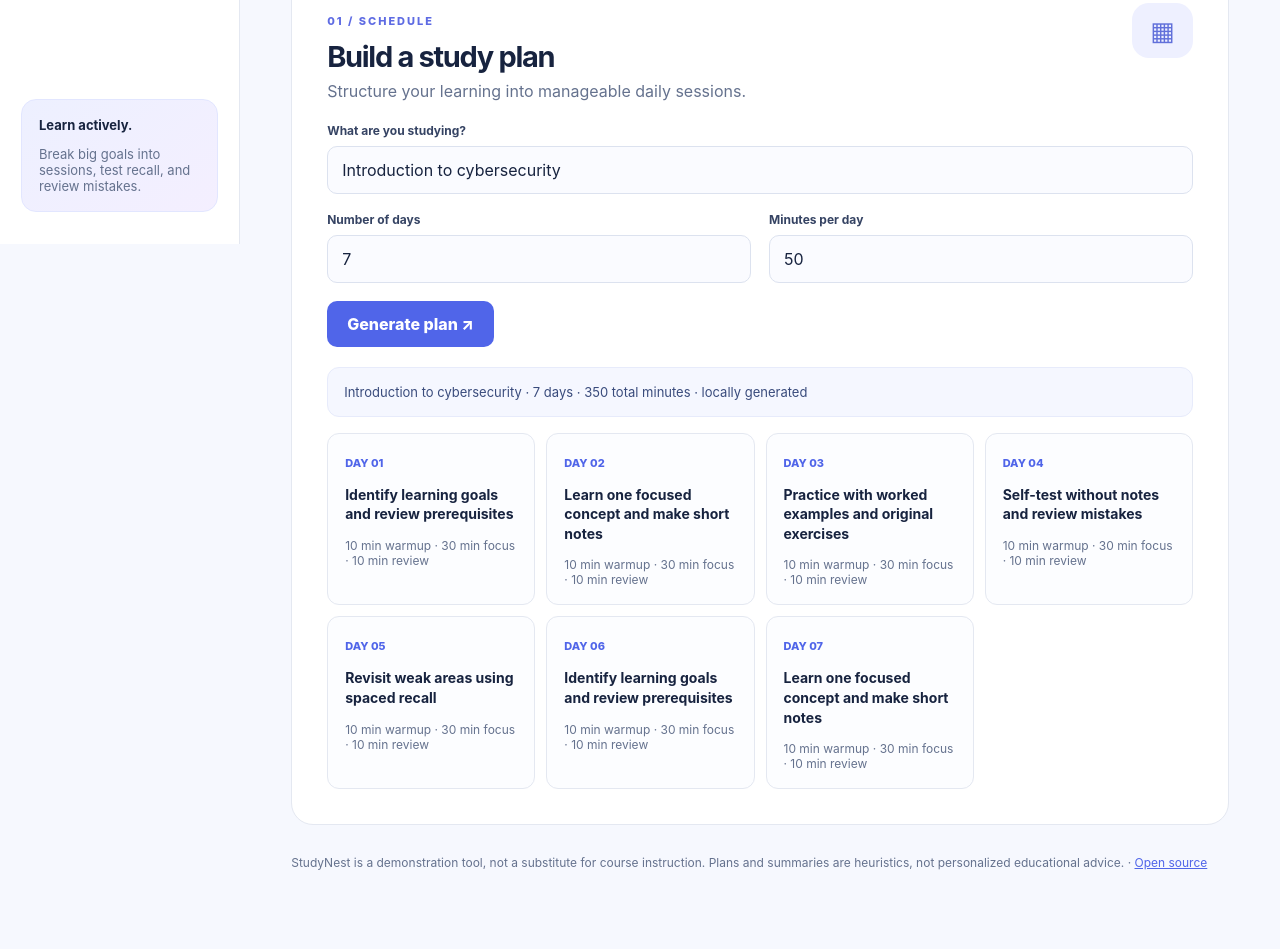
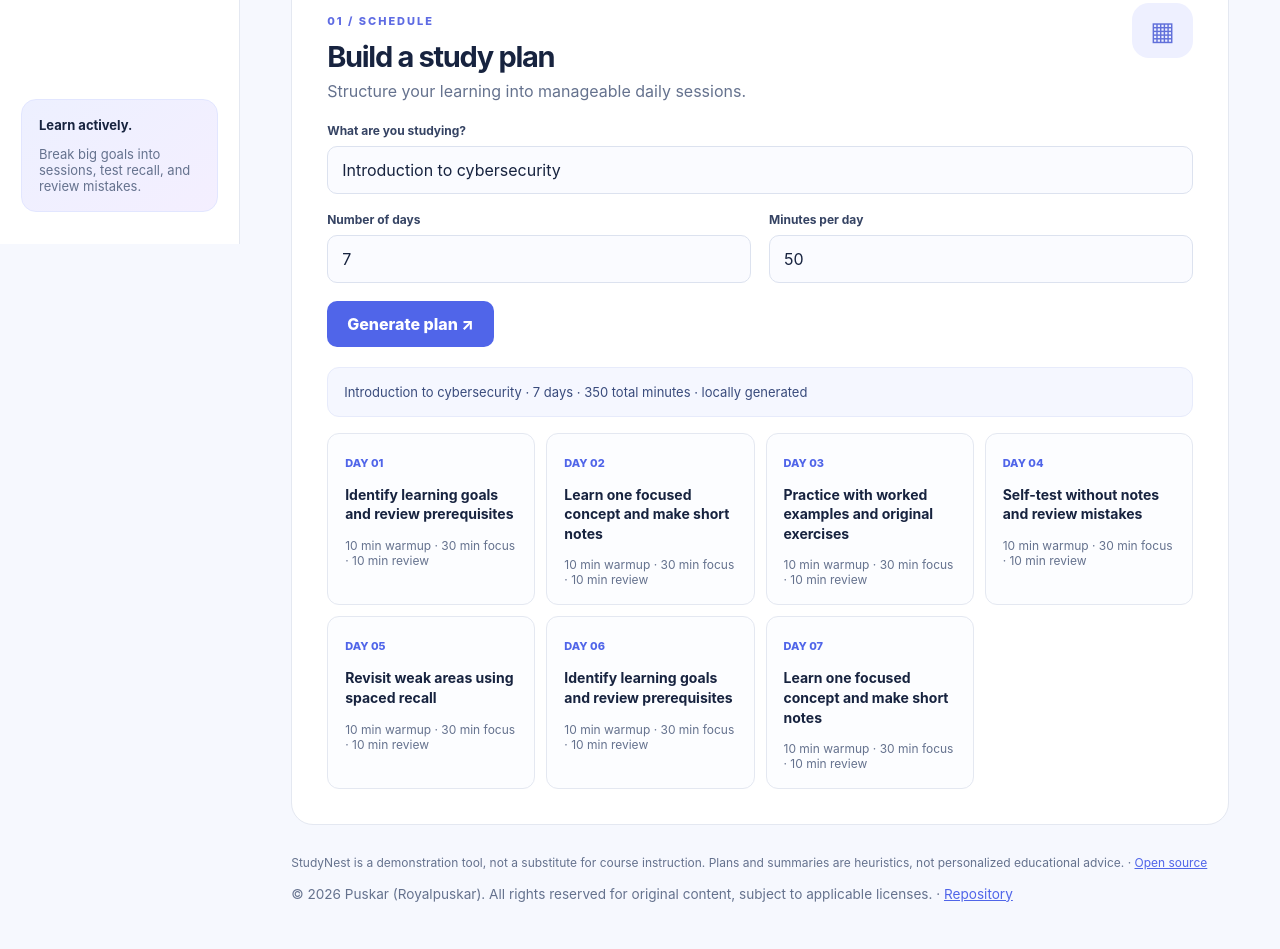
Before and after one commit to Royalpuskar/ai-student-assistant, a website with bundled scripts: page index.html in a window 1280 px wide. Shown: the part 556-1505 px from the top of the page. Before the commit the page ends 1456 px from the top, so only its background shows below. Built offline with nearby package versions, Linux system fonts and the light colour scheme.

Commit message:
Add Puskar footer attribution and large-display presentation styles

```diff
--- a/index.html
+++ b/index.html
@@ -7,5 +7,5 @@
 <section class="tool" id="planner-view"><div class="tool-heading"><div><p class="eyebrow">01 / SCHEDULE</p><h2>Build a study plan</h2><p>Structure your learning into manageable daily sessions.</p></div><span class="tool-icon">▦</span></div><form id="plan-form" class="form"><div class="field wide"><label for="subject">What are you studying?</label><input id="subject" required maxlength="80" value="Introduction to cybersecurity" placeholder="e.g. Database systems"></div><div class="field"><label for="days">Number of days</label><input id="days" type="number" min="1" max="14" value="7" required></div><div class="field"><label for="minutes">Minutes per day</label><input id="minutes" type="number" min="15" max="240" value="50" required></div><button class="primary" type="submit">Generate plan <span aria-hidden="true">↗</span></button></form><div id="plan-summary" class="output" role="status" aria-live="polite"></div><div id="plan-results" class="schedule"></div></section>
 <section class="tool hidden" id="notes-view"><div class="tool-heading"><div><p class="eyebrow">02 / NOTES</p><h2>Review your own notes</h2><p>Get a short extract and recurring keywords, without uploading text.</p></div><span class="tool-icon">▤</span></div><form id="notes-form"><label for="notes">Paste lecture or reading notes</label><textarea id="notes" rows="9" maxlength="8000" placeholder="Paste a paragraph of your notes here..." required></textarea><div class="toolbar"><button class="primary" type="submit">Extract key points ↗</button><button id="sample-notes" class="secondary" type="button">Load an example</button></div></form><div id="notes-result" class="output" role="status" aria-live="polite"></div></section>
 <section class="tool hidden" id="helper-view"><div class="tool-heading"><div><p class="eyebrow">03 / STUDY HELPER</p><h2>Ask a study question</h2><p>A transparent, rules-based guide for common study workflows — not a live chatbot AI.</p></div><span class="tool-icon">◌</span></div><div id="chat-log" class="chat-log" aria-live="polite"><div class="bubble bot">Hello! Ask how to prepare for an exam, or explore the study planner and notes studio.</div></div><form id="chat-form" class="chat-form"><label for="chat-input">Your question</label><div class="chat-row"><input id="chat-input" required maxlength="3000" placeholder="How should I study for an exam?"><button class="primary" type="submit">Send</button></div></form></section>
-<footer>StudyNest is a demonstration tool, not a substitute for course instruction. Plans and summaries are heuristics, not personalized educational advice. · <a href="https://github.com/Royalpuskar/ai-student-assistant">Open source</a></footer>
+<footer>StudyNest is a demonstration tool, not a substitute for course instruction. Plans and summaries are heuristics, not personalized educational advice. · <a href="https://github.com/Royalpuskar/ai-student-assistant">Open source</a><p class="puskar-attribution" style="flex-basis:100%;font-size:0.85rem;line-height:1.6;overflow-wrap:anywhere">© 2026 Puskar (Royalpuskar). All rights reserved for original content, subject to applicable licenses. · <a href="https://github.com/Royalpuskar/ai-student-assistant">Repository</a></p></footer>
 </main></div></body></html>
```
